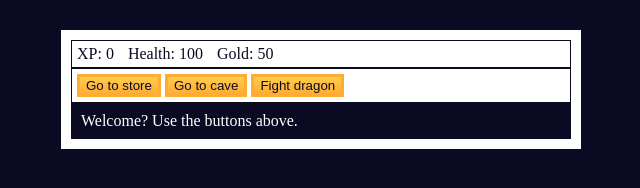
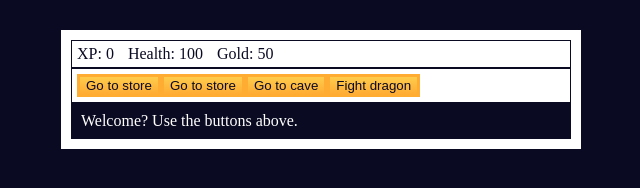
Before and after one commit to tlq68/Count-Grim-s-Estate, a plain HTML site: page index.html in a window 1280 px wide. Shown: the whole page, without its empty margins (319-959 px from the left). Drawn offline with Linux system fonts and the light colour scheme.

Commit message:
Adjusts button hiding and rendering to be dynamic based on number of buttons in location

```diff
--- a/index.html
+++ b/index.html
@@ -14,7 +14,7 @@
         <span class="stat">Health: <strong><span id="healthText">100</span></strong></span>
         <span class="stat">Gold: <strong><span id="goldText">50</span></strong></span>
       </div>
-      <div id="controls">
+      <div id="controls" class="hide">
         <button id="button1" class="hide"></button>
         <button id="button2" class="hide"></button>
         <button id="button3" class="hide"></button>
--- a/js/script.js
+++ b/js/script.js
@@ -16,8 +16,6 @@ import * as act4 from './acts/act4.js';
 import * as act5 from './acts/act5.js';
 
 (function() {
-    const alertMessage = `${act1.alertText()} ${act2.alertText()} ${act3.alertText()} ${act4.alertText()} ${act5.alertText()}`;
-    alert(alertMessage)
     const startingText = "Welcome? Use the buttons above.";
     const typingSpeed = 50; // in milliseconds
     let textIndex = 0;
@@ -26,26 +24,29 @@ import * as act5 from './acts/act5.js';
     function typeText(text) {
         const textElement = document.getElementById('text');
         const cursorElement = document.getElementById('cursor');
+        const buttonsContainer = document.getElementById('controls'); // Get buttons container
 
+
+        // Function to render buttons dynamically
         function renderButtons(location) {
-            const button1 = document.querySelector('#button1');
-            const button2 = document.querySelector('#button2');
-            const button3 = document.querySelector('#button3');
+            const buttonsContainer = document.getElementById('controls');
+            buttonsContainer.innerHTML = ''; // Clear previous buttons
 
-            hideButtons();
+            // Hide buttons before rendering
+            buttonsContainer.classList.add('hide');
 
-            // Set button text and functions
-            button1.innerText = location["button text"][0];
-            button2.innerText = location["button text"][1];
-            button3.innerText = location["button text"][2];
-            button1.onclick = location["button functions"][0];
-            button2.onclick = location["button functions"][1];
-            button3.onclick = location["button functions"][2];
+            location.buttons.forEach((buttonData, index) => {
+                const button = document.createElement('button');
+                button.innerText = buttonData.text;
+                button.onclick = buttonData.func;
+                button.id = `button${index + 1}`; // Set button id
+                buttonsContainer.appendChild(button);
+            });
 
             // Show buttons after typing animation is complete
             setTimeout(() => {
-                showButtons();
-            }, text.length); // Add some extra time for safety
+                buttonsContainer.classList.remove('hide');
+            }, location.text.length); // Adjust timing based on starting text length and typing speed
         }
 
         function typeNextCharacter() {
@@ -59,19 +60,11 @@ import * as act5 from './acts/act5.js';
             }
         }
 
+        // Hide buttons before starting the typing animation
+        buttonsContainer.classList.add('hide');
+
+        // Start typing animation
         typeNextCharacter();
-    }
-
-    const hideButtons = () => {
-        button1.classList.add('hide');
-        button2.classList.add('hide');
-        button3.classList.add('hide');
-    }
-
-    const showButtons = () => {
-        button1.classList.remove('hide');
-        button2.classList.remove('hide');
-        button3.classList.remove('hide');
     }
 
     // Call typeText function with starting text
@@ -121,63 +114,92 @@ import * as act5 from './acts/act5.js';
     const locations = [
         {
             name: "town square",
-            "button text": ["Go to store", "Go to cave", "Fight dragon"],
-            "button functions": [goStore, goCave, fightDragon],
+            buttons: [
+                { text: "Go to store", func: goStore },
+                { text: "Go to store", func: goStore },
+                { text: "Go to cave", func: goCave },
+                { text: "Fight dragon", func: fightDragon }
+            ],
             text: "You are in the town square. You see a sign that says Store."
         },
         {
             name: "town square",
-            "button text": ["Go to store", "Go to cave", "Fight dragon"],
-            "button functions": [goStore, goCave, fightDragon],
+            buttons: [
+                { text: "Go to store", func: goStore },
+                { text: "Go to store", func: goStore },
+                { text: "Go to cave", func: goCave },
+                { text: "Fight dragon", func: fightDragon }
+            ],
             text: "You are in the town square. You see a sign that says Store."
         },
         {
             name: "town square",
-            "button text": ["Go to store", "Go to cave", "Fight dragon"],
-            "button functions": [goStore, goCave, fightDragon],
+            buttons: [
+                { text: "Go to store", func: goStore },
+                { text: "Go to cave", func: goCave },
+                { text: "Fight dragon", func: fightDragon }
+            ],
             text: "You are in the town square. You see a sign that says Store."
         },
         {
             name: "town square",
-            "button text": ["Go to store", "Go to cave", "Fight dragon"],
-            "button functions": [goStore, goCave, fightDragon],
+            buttons: [
+                { text: "Go to store", func: goStore },
+                { text: "Go to cave", func: goCave },
+                { text: "Fight dragon", func: fightDragon }
+            ],
             text: "Behold the mighty dragon!!!"
-        },
+        }
     ];
 
-    // Initialize buttons
-    button1.onclick = goStore;
-    button2.onclick = goCave;
-    button3.onclick = fightDragon;
-
+    // Function to update the UI with the given location
     function update(location) {
         textIndex = 0;
         const textElement = document.getElementById('text');
         textElement.textContent = ''; // Reset text content
         typeText(location.text);
         monsterStats.style.display = "none";
-        button1.innerText = location["button text"][0];
-        button2.innerText = location["button text"][1];
-        button3.innerText = location["button text"][2];
-        button1.onclick = location["button functions"][0];
-        button2.onclick = location["button functions"][1];
-        button3.onclick = location["button functions"][2];
+
+        // Set button text and functions
+        button1.innerText = location.buttons[0].text;
+        button2.innerText = location.buttons[1].text;
+        button3.innerText = location.buttons[2].text;
+        button1.onclick = location.buttons[0].func;
+        button2.onclick = location.buttons[1].func;
+        button3.onclick = location.buttons[2].func;
+    }
+
+    // Function to render buttons dynamically
+    function renderButtons(location) {
+        const buttonsContainer = document.getElementById('controls');
+        buttonsContainer.innerHTML = ''; // Clear previous buttons
+
+        location.buttons.forEach((buttonData, index) => {
+            const button = document.createElement('button');
+            button.innerText = buttonData.text;
+            button.onclick = buttonData.func;
+            button.id = `button${index + 1}`; // Set button id
+            buttonsContainer.classList.add('hide');
+            buttonsContainer.appendChild(button);
+        });
+
+        // Show buttons after typing animation is complete
+        setTimeout(() => {
+            buttonsContainer.classList.remove('hide');
+        }, text.length); // Add some extra time for safety
     }
 
     function goStore() {
-        hideButtons();
         currentLocationIndex = 1; // Update current location index
         update(locations[currentLocationIndex]);
     }
 
     function goCave() {
-        hideButtons();
         currentLocationIndex = 2; // Update current location index
         update(locations[currentLocationIndex]);
     }
 
     function fightDragon() {
-        hideButtons();
         currentLocationIndex = 3; // Update current location index
         update(locations[currentLocationIndex]);
     }
```
